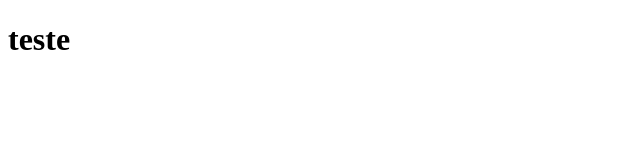
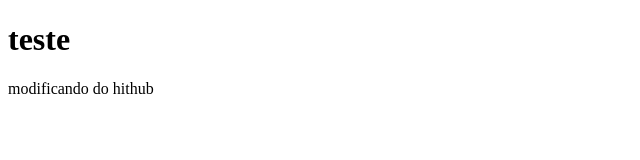
Before and after one commit to Caiodavid3/teste-teste, a plain HTML site: page index.html in a window 1280 px wide. Shown: the whole page, without its empty margins (0-640 px from the left). Drawn offline with Linux system fonts and the light colour scheme.

Commit message:
Update index.html

```diff
--- a/index.html
+++ b/index.html
@@ -7,5 +7,6 @@
 </head>
 <body>
      <h1>teste</h1>
+      <p>modificando do hithub</p>
 </body>
 </html>
```
